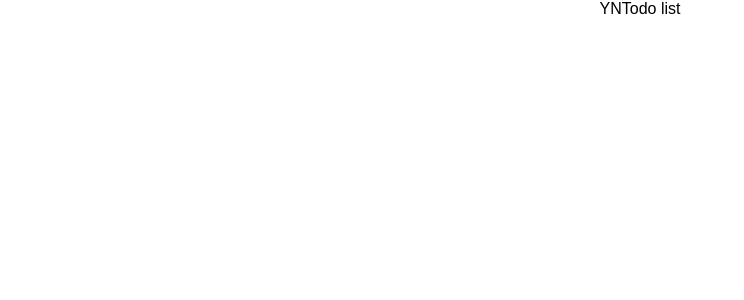
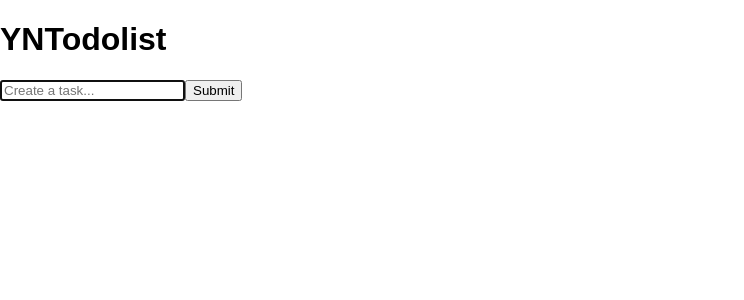
Before and after one commit to nick722/events180929, a React (Create React App) app: page / in a window 1280 px wide. Shown: the top 300 px of the page, without its empty margins (0-744 px from the left). Built offline with nearby package versions, Linux system fonts and the light colour scheme; the HTML template or start-up script is replaced by a standard one.

Commit message:
Make simple todo list with modules

```diff
--- a/package.json
+++ b/package.json
@@ -1,5 +1,5 @@
 {
-  "name": "events.v3",
+  "name": "events180929",
   "version": "0.1.0",
   "private": true,
   "dependencies": {
--- a/src/App.css
+++ b/src/App.css
@@ -1,28 +1,28 @@
-.App {
-  text-align: center;
-}
+/*.App {*/
+  /*text-align: center;*/
+/*}*/
 
-.App-logo {
-  animation: App-logo-spin infinite 20s linear;
-  height: 80px;
-}
+/*.App-logo {*/
+  /*animation: App-logo-spin infinite 20s linear;*/
+  /*height: 80px;*/
+/*}*/
 
-.App-header {
-  background-color: #222;
-  height: 150px;
-  padding: 20px;
-  color: white;
-}
+/*.App-header {*/
+  /*background-color: #222;*/
+  /*height: 150px;*/
+  /*padding: 20px;*/
+  /*color: white;*/
+/*}*/
 
-.App-title {
-  font-size: 1.5em;
-}
+/*.App-title {*/
+  /*font-size: 1.5em;*/
+/*}*/
 
-.App-intro {
-  font-size: large;
-}
+/*.App-intro {*/
+  /*font-size: large;*/
+/*}*/
 
-@keyframes App-logo-spin {
-  from { transform: rotate(0deg); }
-  to { transform: rotate(360deg); }
-}
+/*@keyframes App-logo-spin {*/
+  /*from { transform: rotate(0deg); }*/
+  /*to { transform: rotate(360deg); }*/
+/*}*/
--- a/src/App.js
+++ b/src/App.js
@@ -1,14 +1,50 @@
-import React, { Component } from 'react';
+import React, {Component} from 'react';
+import PropTypes from 'prop-types';
+
 import './App.css';
+import NewTodo from './components/NewTodo';
+import TodoList from './components/TodoList';
+
+
+const fakeTodos = [
+    '18.10.07-10:12 pass props to child, ',
+    '18.10.07-10:24 pass an array of todos'
+];
 
 class App extends Component {
-  render() {
-    return (
-      <div className="App">
-          YNTodo list
-      </div>
-    );
-  }
+    constructor(props) {
+        super(props);
+        this.state = {
+            task: '',
+            listOfTasks: []
+        }
+    }
+
+    onSubmit = (event) => {
+        event.preventDefault();
+        this.setState({
+            task: '',
+            listOfTasks: [...this.state.listOfTasks, this.state.task]
+        });
+    }
+
+    onChange = (input) => {
+        return this.setState({task: input.target.value});
+    };
+
+    render() {
+        return (
+            <div>
+                <h1>YNTodolist</h1>
+                <NewTodo
+                    onChange={this.onChange}
+                    onSubmit={this.onSubmit}
+                />
+                <TodoList listOfTasks={this.state.listOfTasks}/>
+            </div>
+        );
+    }
 }
 
+
 export default App;
--- /dev/null
+++ b/src/components/NewTodo.js
@@ -0,0 +1,17 @@
+import React, {Component} from 'react';
+
+
+
+const NewTodo = (props) => (
+    <form onSubmit={props.onSubmit}>
+        <input
+            onChange={props.onChange}
+            className="new-todo"
+            placeholder="Create a task..."
+            autoFocus={true}/>
+        <button>Submit</button>
+    </form>
+);
+
+
+export default NewTodo;
--- /dev/null
+++ b/src/components/TodoList.js
@@ -0,0 +1,16 @@
+import React, { Component } from 'react';
+import PropTypes from 'prop-types';
+
+const TodoList = ({ listOfTasks }) => (
+    <ul>
+        {
+            listOfTasks.map((task, index) => <li key={index}>{task}</li>)
+        }
+    </ul>
+)
+
+TodoList.propTypes = {
+    listOfTasks: PropTypes.arrayOf(PropTypes.string.isRequired).isRequired
+};
+
+export default TodoList;
```
Also changed, not shown: 1 other file (tests, documents, lock files or other folders).
